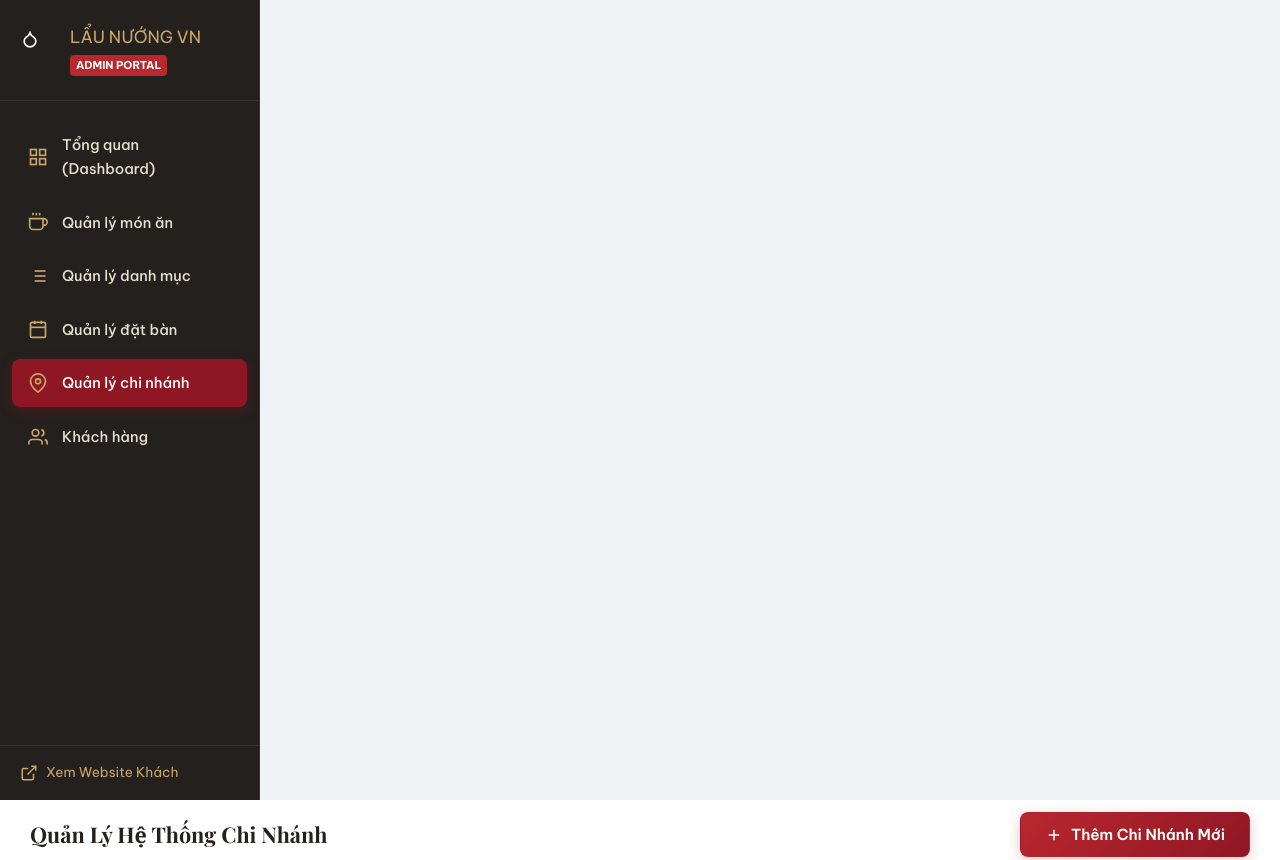
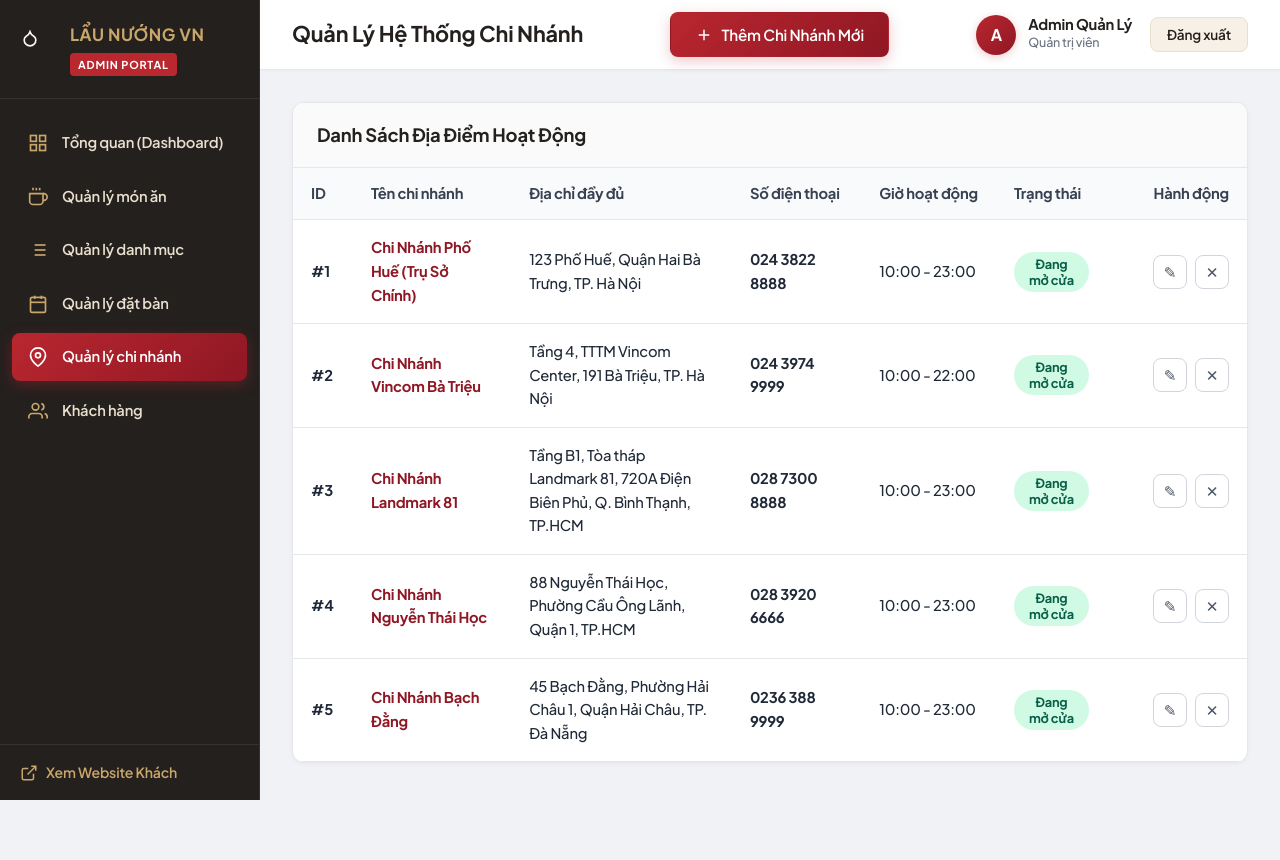
Before and after one commit to vodkaquang2411-source/web_lau_nuong, a plain HTML site: page frontend/admin/branches.html in a window 1280 px wide. Shown: the top 860 px of the page. After the commit the page ends 825 px from the top, so only its background shows below. Drawn offline with nearby package versions, Linux system fonts and the light colour scheme; a web font is replaced by a local one.

Commit message:
fix: Khac phuc triet de loi lech layout trang Admin va cap nhat phong chu tieng Viet chuan Lora, Be Vietnam Pro, Plus Jakarta Sans

```diff
--- a/frontend/css/admin.css
+++ b/frontend/css/admin.css
@@ -1,20 +1,45 @@
 /* ==========================================================================
-   LẨU NƯỚNG VN - ADMIN DASHBOARD CSS
+   LẨU NƯỚNG VN - ADMIN DASHBOARD CSS (HOÀN THIỆN & ĐỒNG BỘ CHUẨN)
    Dedicated styling for the restaurant management portal
    ========================================================================== */
 
-.admin-body {
-  background-color: #F0F2F5;
-  font-family: var(--font-body);
-  color: #333333;
-  margin: 0;
-  display: flex;
-  min-height: 100vh;
+/* Thiết lập Typography Sans-Serif chuẩn quốc tế cho giao diện quản trị */
+.admin-body,
+.admin-body h1,
+.admin-body h2,
+.admin-body h3,
+.admin-body h4,
+.admin-body h5,
+.admin-body h6,
+.admin-body th,
+.admin-body td,
+.admin-body input,
+.admin-body select,
+.admin-body button,
+.admin-body textarea {
+  font-family: var(--font-ui), system-ui, -apple-system, sans-serif !important;
+  letter-spacing: -0.2px;
 }
 
-/* Sidebar */
+body.admin-body {
+  background-color: #F0F2F5 !important;
+  color: #1F2937;
+  margin: 0;
+  padding: 0;
+  display: flex !important;
+  flex-direction: row !important;
+  min-height: 100vh;
+  width: 100%;
+  overflow-x: hidden;
+}
+
+/* ==========================================================================
+   ADMIN SIDEBAR
+   ========================================================================== */
 .admin-sidebar {
   width: 260px;
+  min-width: 260px;
+  max-width: 260px;
   background-color: var(--color-dark);
   color: var(--color-cream-light);
   display: flex;
@@ -24,12 +49,12 @@
   position: sticky;
   top: 0;
   height: 100vh;
-  z-index: 100;
-  transition: var(--transition-base);
+  z-index: 1000;
+  transition: transform var(--transition-base), left var(--transition-base);
 }
 
 .admin-sidebar-header {
-  padding: 24px 20px;
+  padding: 22px 20px;
   border-bottom: 1px solid rgba(255, 255, 255, 0.08);
   display: flex;
   align-items: center;
@@ -39,17 +64,20 @@
 .admin-sidebar-header .logo-text .logo-title {
   font-size: 1.15rem;
   color: var(--color-gold);
+  font-weight: 700;
+  letter-spacing: 0.5px;
 }
 
 .admin-sidebar-header .admin-badge {
   font-size: 0.68rem;
   background-color: var(--color-brand);
   color: white;
-  padding: 2px 6px;
+  padding: 3px 8px;
   border-radius: var(--radius-xs);
   margin-top: 4px;
   display: inline-block;
   font-weight: 700;
+  letter-spacing: 0.8px;
 }
 
 .admin-nav {
@@ -69,8 +97,9 @@
   border-radius: var(--radius-sm);
   color: var(--color-cream-dark);
   font-size: 0.92rem;
-  font-weight: 500;
+  font-weight: 600;
   transition: var(--transition-base);
+  text-decoration: none;
 }
 
 .admin-nav-item svg {
@@ -83,22 +112,23 @@
 .admin-nav-item:hover {
   background-color: rgba(201, 166, 107, 0.12);
   color: var(--color-gold);
+  transform: translateX(3px);
 }
 
 .admin-nav-item.active {
-  background-color: var(--color-primary);
+  background: linear-gradient(135deg, var(--color-brand) 0%, var(--color-primary) 100%);
   color: var(--color-white);
-  box-shadow: 0 4px 12px rgba(143, 23, 36, 0.35);
+  box-shadow: 0 4px 14px rgba(185, 39, 47, 0.35);
 }
 
 .admin-nav-item.active svg {
-  stroke: var(--color-gold);
+  stroke: var(--color-white);
 }
 
 .admin-sidebar-footer {
   padding: 16px 20px;
   border-top: 1px solid rgba(255, 255, 255, 0.08);
-  font-size: 0.85rem;
+  font-size: 0.88rem;
 }
 
 .admin-sidebar-footer a {
@@ -106,14 +136,25 @@
   display: flex;
   align-items: center;
   gap: 8px;
+  text-decoration: none;
+  font-weight: 600;
 }
 
-/* Main Area */
+.admin-sidebar-footer a:hover {
+  color: var(--color-white);
+}
+
+/* ==========================================================================
+   ADMIN MAIN WORKSPACE
+   ========================================================================== */
 .admin-main {
-  flex-grow: 1;
+  flex: 1 1 auto;
+  width: calc(100% - 260px);
+  min-width: 0;
   display: flex;
   flex-direction: column;
-  min-width: 0;
+  min-height: 100vh;
+  background-color: #F0F2F5;
   overflow-x: hidden;
 }
 
@@ -125,15 +166,16 @@
   display: flex;
   align-items: center;
   justify-content: space-between;
-  padding: 0 30px;
+  padding: 0 32px;
   position: sticky;
   top: 0;
-  z-index: 90;
+  z-index: 900;
+  box-shadow: 0 1px 3px rgba(0,0,0,0.03);
 }
 
 .admin-header-title {
   font-size: 1.35rem;
-  font-family: var(--font-heading);
+  font-weight: 700;
   color: var(--color-dark);
   margin: 0;
 }
@@ -141,49 +183,55 @@
 .admin-header-user {
   display: flex;
   align-items: center;
-  gap: 16px;
+  gap: 18px;
 }
 
 .admin-user-info {
   display: flex;
   align-items: center;
-  gap: 10px;
+  gap: 12px;
 }
 
 .admin-avatar {
-  width: 38px;
-  height: 38px;
+  width: 40px;
+  height: 40px;
   border-radius: var(--radius-full);
-  background: var(--color-primary);
-  color: var(--color-gold);
+  background: linear-gradient(135deg, var(--color-brand) 0%, var(--color-primary) 100%);
+  color: var(--color-white);
   display: flex;
   align-items: center;
   justify-content: center;
   font-weight: 700;
-  font-size: 0.95rem;
+  font-size: 1rem;
+  box-shadow: 0 2px 8px var(--color-brand-glow);
 }
 
 .admin-user-name {
-  font-size: 0.9rem;
-  font-weight: 600;
+  font-size: 0.92rem;
+  font-weight: 700;
   color: var(--color-dark);
+  line-height: 1.2;
 }
 
 .admin-user-role {
-  font-size: 0.75rem;
+  font-size: 0.78rem;
   color: #6B7280;
 }
 
-/* Content Body */
+/* Content Area */
 .admin-content {
-  padding: 30px;
-  flex-grow: 1;
+  padding: 32px;
+  flex: 1 0 auto;
+  width: 100%;
+  box-sizing: border-box;
 }
 
-/* Stats Cards */
+/* ==========================================================================
+   STATS CARDS GRID
+   ========================================================================== */
 .stats-grid {
   display: grid;
-  grid-template-columns: repeat(auto-fit, minmax(220px, 1fr));
+  grid-template-columns: repeat(4, 1fr);
   gap: 20px;
   margin-bottom: 30px;
 }
@@ -192,7 +240,7 @@
   background: var(--color-white);
   border-radius: var(--radius-md);
   padding: 22px;
-  box-shadow: 0 1px 3px rgba(0,0,0,0.06);
+  box-shadow: 0 1px 4px rgba(0,0,0,0.04);
   border: 1px solid #E5E7EB;
   display: flex;
   align-items: center;
@@ -202,7 +250,8 @@
 
 .stat-card:hover {
   transform: translateY(-3px);
-  box-shadow: var(--shadow-md);
+  box-shadow: 0 8px 20px rgba(0,0,0,0.08);
+  border-color: #D1D5DB;
 }
 
 .stat-icon-wrap {
@@ -216,7 +265,7 @@
 }
 
 .stat-icon-wrap.red { background: rgba(185, 39, 47, 0.1); color: var(--color-brand); }
-.stat-icon-wrap.gold { background: rgba(201, 166, 107, 0.15); color: var(--color-gold-dark); }
+.stat-icon-wrap.gold { background: rgba(201, 166, 107, 0.18); color: var(--color-gold-dark); }
 .stat-icon-wrap.green { background: rgba(46, 125, 50, 0.1); color: var(--color-success); }
 .stat-icon-wrap.blue { background: rgba(2, 136, 209, 0.1); color: var(--color-info); }
 
@@ -232,8 +281,8 @@
 }
 
 .stat-value {
-  font-size: 1.6rem;
-  font-weight: 700;
+  font-size: 1.75rem;
+  font-weight: 800;
   color: var(--color-dark);
   line-height: 1.1;
   margin-bottom: 4px;
@@ -242,31 +291,34 @@
 .stat-label {
   font-size: 0.85rem;
   color: #6B7280;
-  font-weight: 500;
+  font-weight: 600;
 }
 
-/* Card Panel */
+/* ==========================================================================
+   CARD PANELS & DATA TABLES
+   ========================================================================== */
 .panel {
   background: var(--color-white);
   border-radius: var(--radius-md);
-  box-shadow: 0 1px 3px rgba(0,0,0,0.06);
+  box-shadow: 0 1px 4px rgba(0,0,0,0.04);
   border: 1px solid #E5E7EB;
   margin-bottom: 30px;
   overflow: hidden;
 }
 
 .panel-header {
-  padding: 18px 24px;
+  padding: 20px 24px;
   border-bottom: 1px solid #E5E7EB;
   display: flex;
   align-items: center;
   justify-content: space-between;
   flex-wrap: wrap;
   gap: 16px;
+  background-color: #FAFAFA;
 }
 
 .panel-title {
-  font-size: 1.1rem;
+  font-size: 1.15rem;
   font-weight: 700;
   color: var(--color-dark);
   margin: 0;
@@ -276,30 +328,30 @@
   padding: 24px;
 }
 
-/* Data Table */
 .table-responsive {
   width: 100%;
   overflow-x: auto;
+  -webkit-overflow-scrolling: touch;
 }
 
 .admin-table {
   width: 100%;
   border-collapse: collapse;
   text-align: left;
-  font-size: 0.9rem;
+  font-size: 0.92rem;
 }
 
 .admin-table th {
   background-color: #F9FAFB;
-  padding: 12px 16px;
-  font-weight: 600;
-  color: #4B5563;
+  padding: 14px 18px;
+  font-weight: 700;
+  color: #374151;
   border-bottom: 1px solid #E5E7EB;
   white-space: nowrap;
 }
 
 .admin-table td {
-  padding: 14px 16px;
+  padding: 16px 18px;
   border-bottom: 1px solid #E5E7EB;
   vertical-align: middle;
 }
@@ -318,11 +370,13 @@
 
 /* Status Pills */
 .status-pill {
-  display: inline-block;
-  padding: 4px 10px;
+  display: inline-flex;
+  align-items: center;
+  gap: 6px;
+  padding: 4px 12px;
   border-radius: var(--radius-full);
-  font-size: 0.78rem;
-  font-weight: 600;
+  font-size: 0.8rem;
+  font-weight: 700;
   text-align: center;
 }
 
@@ -341,8 +395,8 @@
 }
 
 .btn-action {
-  width: 32px;
-  height: 32px;
+  width: 34px;
+  height: 34px;
   border-radius: var(--radius-sm);
   display: inline-flex;
   align-items: center;
@@ -352,6 +406,7 @@
   color: #4B5563;
   transition: var(--transition-fast);
   cursor: pointer;
+  font-size: 0.95rem;
 }
 
 .btn-action:hover {
@@ -371,23 +426,69 @@
   border-color: var(--color-danger);
 }
 
-/* Mobile responsive for admin */
-@media (max-width: 768px) {
+/* ==========================================================================
+   SIDEBAR OVERLAY & RESPONSIVE FIXES
+   ========================================================================== */
+.admin-sidebar-overlay {
+  position: fixed;
+  inset: 0;
+  background: rgba(0, 0, 0, 0.55);
+  backdrop-filter: blur(4px);
+  z-index: 998;
+  opacity: 0;
+  visibility: hidden;
+  transition: var(--transition-base);
+}
+
+.admin-sidebar-overlay.show {
+  opacity: 1;
+  visibility: visible;
+}
+
+@media (max-width: 1200px) {
+  .stats-grid {
+    grid-template-columns: repeat(2, 1fr);
+  }
+}
+
+@media (max-width: 992px) {
   .admin-sidebar {
     position: fixed;
+    top: 0;
     left: -260px;
     height: 100vh;
+    box-shadow: 4px 0 24px rgba(0, 0, 0, 0.35);
   }
 
   .admin-sidebar.show {
     left: 0;
   }
 
+  .admin-main {
+    width: 100% !important;
+  }
+
+  #adminMenuToggle {
+    display: inline-flex !important;
+  }
+
   .admin-header {
-    padding: 0 16px;
+    padding: 0 20px;
   }
 
   .admin-content {
-    padding: 16px;
+    padding: 24px 16px;
   }
 }
+
+@media (max-width: 576px) {
+  .stats-grid {
+    grid-template-columns: 1fr;
+    gap: 14px;
+  }
+
+  .panel-header {
+    flex-direction: column;
+    align-items: flex-start;
+  }
+}
--- a/frontend/css/base.css
+++ b/frontend/css/base.css
@@ -3,8 +3,8 @@
    Slogan: "Hương vị Việt – Trọn vị sum vầy"
    ========================================================================== */
 
-/* Import Google Fonts: Playfair Display (Serif) & Be Vietnam Pro (Sans-serif) */
-@import url('https://fonts.googleapis.com/css2?family=Be+Vietnam+Pro:ital,wght@0,300;0,400;0,500;0,600;0,700;1,400&family=Playfair+Display:ital,wght@0,500;0,600;0,700;1,500;1,600&display=swap');
+/* Import Google Fonts: Be Vietnam Pro, Lora (Serif hài hòa cho ẩm thực Việt), Plus Jakarta Sans & Playfair Display */
+@import url('https://fonts.googleapis.com/css2?family=Be+Vietnam+Pro:ital,wght@0,300;0,400;0,500;0,600;0,700;0,800;1,400;1,600&family=Lora:ital,wght@0,500;0,600;0,700;1,500;1,600&family=Playfair+Display:ital,wght@0,600;0,700;0,800;1,600&family=Plus+Jakarta+Sans:wght@500;600;700;800&display=swap');
 
 :root {
   /* Brand Color Palette */
@@ -44,9 +44,10 @@
   --color-info: #0288D1;
   --color-info-bg: #E1F5FE;
 
-  /* Typography */
-  --font-heading: 'Playfair Display', Georgia, 'Times New Roman', serif;
+  /* Typography - Phông chữ chọn lọc tối ưu cho tiếng Việt và phong cách ẩm thực cao cấp */
+  --font-heading: 'Lora', 'Playfair Display', Georgia, serif;
   --font-body: 'Be Vietnam Pro', system-ui, -apple-system, sans-serif;
+  --font-ui: 'Plus Jakarta Sans', 'Be Vietnam Pro', system-ui, sans-serif;
 
   /* Shadows */
   --shadow-xs: 0 1px 3px rgba(36, 32, 30, 0.08);
@@ -98,6 +99,14 @@ body {
   min-height: 100vh;
   display: flex;
   flex-direction: column;
+}
+
+body.admin-body {
+  flex-direction: row !important;
+  background-color: #F0F2F5 !important;
+  min-height: 100vh;
+  display: flex !important;
+  overflow-x: hidden;
 }
 
 main {
--- a/frontend/css/components.css
+++ b/frontend/css/components.css
@@ -261,9 +261,10 @@
 
 .card-price {
   font-size: 1.25rem;
-  font-weight: 700;
+  font-weight: 800;
   color: var(--color-brand);
-  font-family: var(--font-heading);
+  font-family: var(--font-ui), var(--font-body), sans-serif;
+  letter-spacing: -0.5px;
 }
 
 .card-price span {
--- /dev/null
+++ b/frontend/js/features/admin/admin-common.js
@@ -0,0 +1,109 @@
+/**
+ * LẨU NƯỚNG VN - ADMIN COMMON HELPER
+ * Đồng bộ Header, Avatar, Nút Đăng xuất và Menu Di động trên toàn bộ 6 trang Admin
+ */
+
+document.addEventListener('DOMContentLoaded', () => {
+  // 1. Tạo overlay cho Mobile Sidebar nếu chưa có
+  let overlay = document.querySelector('.admin-sidebar-overlay');
+  if (!overlay) {
+    overlay = document.createElement('div');
+    overlay.className = 'admin-sidebar-overlay';
+    document.body.appendChild(overlay);
+  }
+
+  const sidebar = document.getElementById('adminSidebar');
+  const header = document.querySelector('.admin-header');
+
+  // 2. Tự động đồng bộ Header: Nút Hamburger bên trái & User Profile + Logout bên phải
+  if (header) {
+    // Kiểm tra xem đã có nút hamburger chưa
+    let leftWrap = header.querySelector('.admin-header-left');
+    if (!leftWrap) {
+      const currentTitle = header.querySelector('.admin-header-title');
+      const titleText = currentTitle ? currentTitle.textContent : 'Bảng Điều Khiển Quản Trị';
+
+      const newLeft = document.createElement('div');
+      newLeft.className = 'admin-header-left';
+      newLeft.style.cssText = 'display: flex; align-items: center; gap: 14px;';
+      newLeft.innerHTML = `
+        <button id="adminMenuToggle" class="btn btn-secondary btn-icon-only" style="display: none;" aria-label="Mở menu quản trị">
+          <svg width="20" height="20" viewBox="0 0 24 24" fill="none" stroke="currentColor" stroke-width="2"><line x1="3" y1="12" x2="21" y2="12"></line><line x1="3" y1="6" x2="21" y2="6"></line><line x1="3" y1="18" x2="21" y2="18"></line></svg>
+        </button>
+        <h1 class="admin-header-title">${titleText}</h1>
+      `;
+
+      if (currentTitle) {
+        currentTitle.replaceWith(newLeft);
+      } else {
+        header.prepend(newLeft);
+      }
+    }
+
+    // Kiểm tra xem đã có User profile & nút Logout bên phải chưa
+    let rightUser = header.querySelector('.admin-header-user');
+    if (!rightUser) {
+      const userBox = document.createElement('div');
+      userBox.className = 'admin-header-user';
+      userBox.innerHTML = `
+        <div class="admin-user-info">
+          <div class="admin-avatar">A</div>
+          <div>
+            <div class="admin-user-name" id="adminUserName">Admin Quản Lý</div>
+            <div class="admin-user-role">Quản trị viên</div>
+          </div>
+        </div>
+        <button id="btnAdminLogout" class="btn btn-secondary btn-sm" title="Đăng xuất khỏi hệ thống">
+          Đăng xuất
+        </button>
+      `;
+      header.appendChild(userBox);
+    }
+  }
+
+  // 3. Xử lý mở / đóng Sidebar trên Mobile & Tablet
+  const menuToggle = document.getElementById('adminMenuToggle');
+  if (menuToggle && sidebar) {
+    menuToggle.addEventListener('click', () => {
+      sidebar.classList.toggle('show');
+      overlay.classList.toggle('show');
+    });
+
+    overlay.addEventListener('click', () => {
+      sidebar.classList.remove('show');
+      overlay.classList.remove('show');
+    });
+
+    // Bấm link trong sidebar thì đóng sidebar trên mobile
+    sidebar.querySelectorAll('.admin-nav-item').forEach(link => {
+      link.addEventListener('click', () => {
+        if (window.innerWidth <= 992) {
+          sidebar.classList.remove('show');
+          overlay.classList.remove('show');
+        }
+      });
+    });
+  }
+
+  // 4. Xử lý Đăng xuất và hiển thị tên Admin
+  if (window.AppState) {
+    const currentUser = window.AppState.getCurrentUser();
+    const adminNameEl = document.getElementById('adminUserName');
+    if (adminNameEl && currentUser) {
+      adminNameEl.textContent = currentUser.fullName;
+    }
+
+    const btnLogout = document.getElementById('btnAdminLogout');
+    if (btnLogout) {
+      btnLogout.addEventListener('click', () => {
+        window.AppState.logout();
+        if (window.showToast) {
+          window.showToast('Bạn đã đăng xuất tài khoản quản trị viên.', 'info');
+        }
+        setTimeout(() => {
+          window.location.href = '../pages/login.html';
+        }, 700);
+      });
+    }
+  }
+});
```
Also changed, not shown: frontend/admin/branches.html (+1 -0 lines), frontend/admin/categories.html (+1 -0 lines), frontend/admin/customers.html (+1 -0 lines), frontend/admin/index.html (+1 -0 lines), frontend/admin/products.html (+1 -0 lines), frontend/admin/reservations.html (+1 -0 lines).
